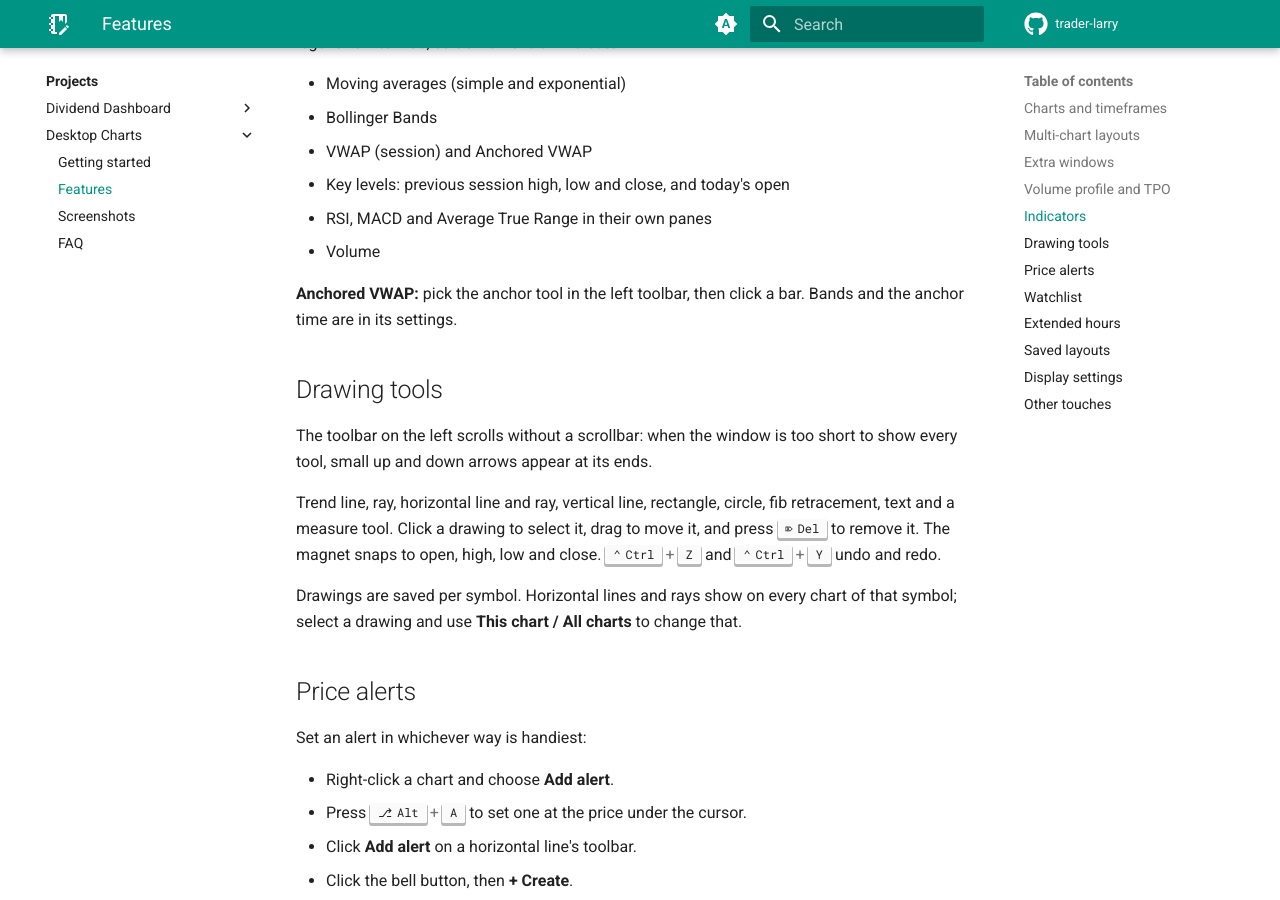
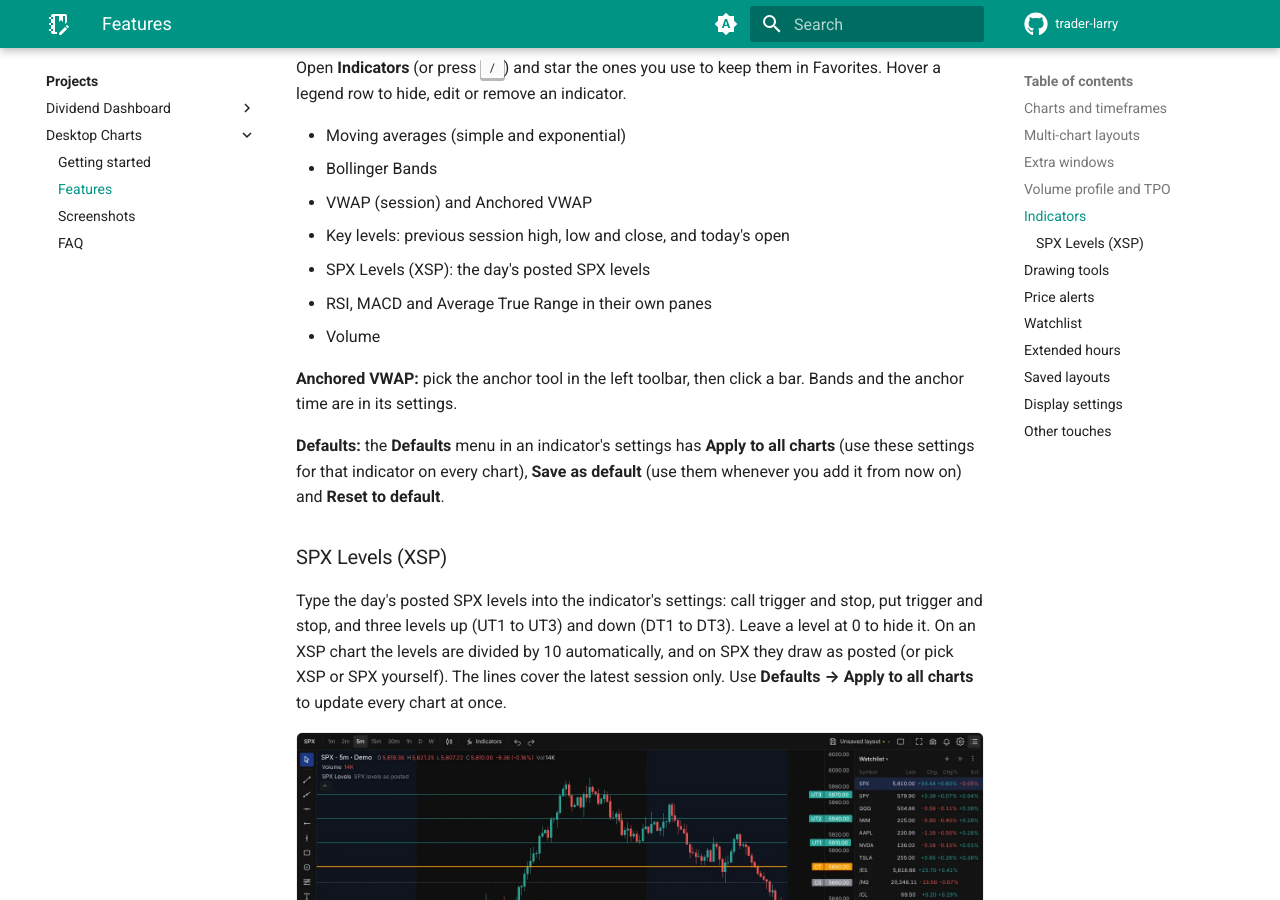
Before and after one commit to trader-larry/trader-larry.github.io, an MkDocs documentation site: the page built from docs/projects/desktop-charts/features.md, in a window 1280 px wide and 900 px high, scrolled down 2163 px. Built offline with MkDocs 1.6.1 and Material for MkDocs 9.7.7, drawn with Linux system fonts in a browser that asks for light colours; some of the changed text lies outside the part shown.

Commit message:
Desktop Charts: SPX Levels, watchlist sorting, whole-app background
Describe the three features added to the app on Nov 18 (SPX Levels (XSP)
indicator, sorting the watchlist by a column heading, and the 'Use the
chart background for the whole app' option), plus two existing gaps:
chart types and the indicator Defaults menu. Add demo-mode screenshots
and refresh the Display settings one.

Co-Authored-By: Claude Opus 5.5 <noreply@anthropic.com>
Claude-Session: https://claude.ai/code/session_01VvQfTMRTqHqTfTrf1TVzwc

```diff
--- a/docs/projects/desktop-charts/features.md
+++ b/docs/projects/desktop-charts/features.md
@@ -3,8 +3,9 @@
 ## Charts and timeframes
 
 Candles on a dark, TradingView-style chart with 1m, 2m, 5m, 15m, 30m, 1h, daily
-and weekly timeframes. The legend shows open, high, low, close and change for
-the bar under the crosshair.
+and weekly timeframes. The chart type button next to the timeframes switches a
+chart between candles, bars, line and area. The legend shows open, high, low,
+close and change for the bar under the crosshair.
 
 Each chart remembers its zoom and scroll for every timeframe, so it reopens
 showing the same span you left it on. **Alt+R** (or the corners icon) puts it
@@ -69,11 +70,27 @@ Favorites. Hover a legend row to hide, edit or remove an indicator.
 - Bollinger Bands
 - VWAP (session) and Anchored VWAP
 - Key levels: previous session high, low and close, and today's open
+- SPX Levels (XSP): the day's posted SPX levels
 - RSI, MACD and Average True Range in their own panes
 - Volume
 
 **Anchored VWAP:** pick the anchor tool in the left toolbar, then click a bar.
 Bands and the anchor time are in its settings.
+
+**Defaults:** the **Defaults** menu in an indicator's settings has **Apply to
+all charts** (use these settings for that indicator on every chart), **Save as
+default** (use them whenever you add it from now on) and **Reset to default**.
+
+### SPX Levels (XSP)
+
+Type the day's posted SPX levels into the indicator's settings: call trigger
+and stop, put trigger and stop, and three levels up (UT1 to UT3) and down (DT1
+to DT3). Leave a level at 0 to hide it. On an XSP chart the levels are divided
+by 10 automatically, and on SPX they draw as posted (or pick XSP or SPX
+yourself). The lines cover the latest session only. Use **Defaults → Apply to
+all charts** to update every chart at once.
+
+![SPX 5-minute chart with the SPX Levels indicator: green UT1 to UT3 lines above, orange call and put triggers, grey dashed stops, and red DT1 to DT3 lines below](../../assets/images/desktop-charts/12-spx-levels.webp){ .screenshot loading=lazy }
 
 ## Drawing tools
 
@@ -116,6 +133,11 @@ Click **+** to add symbols, and the ⋮ menu to choose columns: Last, Change,
 Change %, Volume and **Ext**, the pre-market or after-hours change for stocks
 (hover it for the price). Click a symbol to load it in the active chart.
 
+**Sort it:** click a column heading to sort by it (numbers high to low first,
+Symbol A to Z), click again to flip the order, and a third time to go back to
+the list's own order. Only the view is sorted, so your saved order doesn't
+change. Number columns re-sort as prices move, and the choice is remembered.
+
 **Several watchlists:** click the watchlist's name to create a new list, make a
 copy, rename it, switch between lists, or delete one (× on hover). For example,
 keep a "Futures" list next to an "Earnings week" list.
@@ -144,6 +166,11 @@ padding**: space above and below the candles (in %) and to the right of the
 last bar (in bars). Each has a **Default** button to put it back. The right
 padding is kept when you switch timeframes.
 
+**Use the chart background for the whole app** (on by default) gives the
+toolbars, watchlist and status bar the chart's colour, with panels and borders
+shaded to match. It applies to dark colours; with a light chart background the
+rest of the app keeps its default dark look so the text stays readable.
+
 ## Other touches
 
 - **Save image:** the camera icon saves the active chart as a PNG.
```
Also changed, not shown: docs/projects/desktop-charts/index.md (+3 -1 lines), docs/projects/desktop-charts/screenshots.md (+23 -2 lines), docs/assets/images/desktop-charts/10-display-settings.webp, docs/assets/images/desktop-charts/12-spx-levels.webp (added), docs/assets/images/desktop-charts/13-app-background.webp (added), docs/assets/images/desktop-charts/14-watchlist-sort.webp (added).
